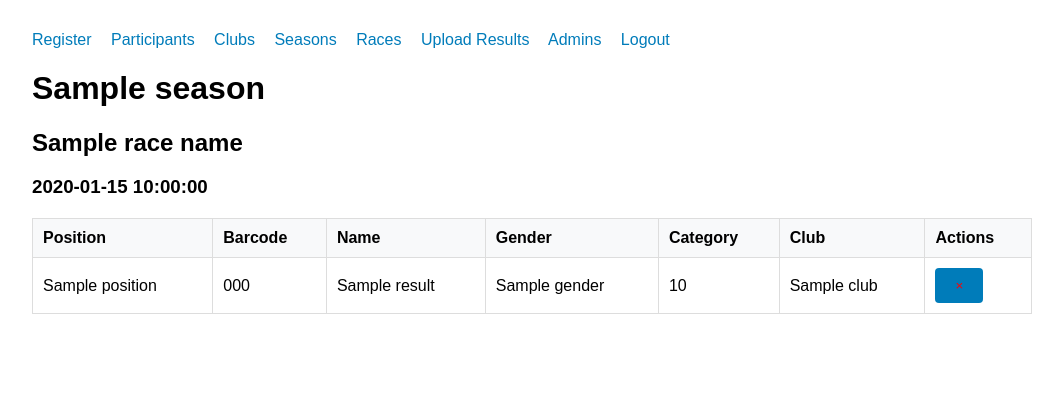
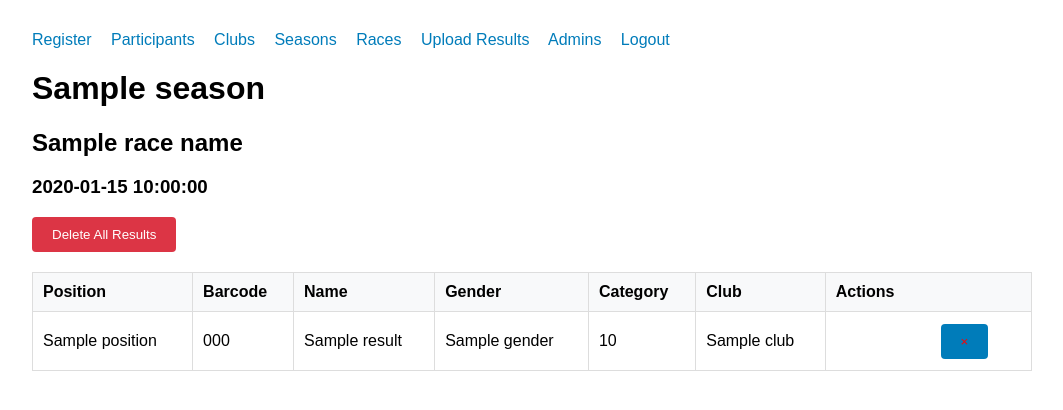
Before and after one commit to Romsey-Road-Runners/cc6-app, a Flask app: template api/templates/race_results.html in a window 1280 px wide. Shown: the part 273-683 px from the top of the page, without its empty margins (108-1171 px from the left). Run offline with Flask 3, Linux system fonts and the light colour scheme; the template is opened without the code that fills it: most values are stand-ins (such as "Sample title", 1, 10 or a date in 2020).

Commit message:
Improve result management some more

```diff
--- a/api/app.py
+++ b/api/app.py
@@ -454,6 +454,19 @@ def reorder_race_results():
         return jsonify({"success": False}), 400
 
 
+@app.route("/delete_all_race_results/<race_name>", methods=["POST"])
+@login_required
+def delete_all_race_results(race_name):
+    """Delete all results for a race"""
+    try:
+        database.delete_all_race_results(race_name)
+        flash("All race results deleted successfully!")
+    except Exception:
+        flash("Failed to delete race results.")
+
+    return redirect(request.referrer or url_for("races"))
+
+
 if __name__ == "__main__":
     port = int(os.environ.get("PORT", 8080))
     app.run(host="0.0.0.0", port=port)
--- a/api/database.py
+++ b/api/database.py
@@ -308,3 +308,17 @@ def update_race_result_position(result_id, new_position):
         .document(result_id)
         .update({"position": new_position})
     )
+
+
+def delete_all_race_results(race_name):
+    """Delete all results for a race"""
+    results = (
+        db.collection("race_results")
+        .where(filter=firestore.FieldFilter("race_name", "==", race_name))
+        .get()
+    )
+
+    batch = db.batch()
+    for result in results:
+        batch.delete(result.reference)
+    batch.commit()
--- a/api/templates/race_results.html
+++ b/api/templates/race_results.html
@@ -8,9 +8,8 @@
     <style>
         body { max-width: 1000px; }
         th, td { border-bottom: 1px solid #ddd; }
-        .dragging { opacity: 0.5; }
         .delete-btn { color: red; cursor: pointer; }
-        tbody tr { cursor: move; }
+        .arrow-btn { background: none; border: none; cursor: pointer; font-size: 16px; }
         .missing-position, .duplicate-position { background-color: #ffcccc; }
     </style>
 </head>
@@ -22,6 +21,10 @@
     <h1>{{ season }}</h1>
     <h2>{{ race_name }}</h2>
     <h3>{{ race_date }}</h3>
+
+    <form method="POST" action="{{ url_for('delete_all_race_results', race_name=race_name) }}" style="margin-bottom: 20px;">
+        <button type="submit" onclick="return confirm('Delete ALL results for this race? This cannot be undone!')" style="background-color: #dc3545; color: white; padding: 10px 20px; border: none; cursor: pointer;">Delete All Results</button>
+    </form>
 
     <table>
         <thead>
@@ -45,6 +48,8 @@
                 <td>{{ result.age or '-' }}</td>
                 <td>{{ result.club or '-' }}</td>
                 <td>
+                    <button class="arrow-btn" onclick="moveResult('{{ result.id }}', 'up')" title="Move up">↑</button>
+                    <button class="arrow-btn" onclick="moveResult('{{ result.id }}', 'down')" title="Move down">↓</button>
                     <form method="POST" action="{{ url_for('delete_race_result', result_id=result.id) }}" style="display: inline;">
                         <button type="submit" class="delete-btn" onclick="return confirm('Delete this result?')">×</button>
                     </form>
@@ -58,45 +63,38 @@
         </tbody>
     </table>
     <script>
-        let draggedElement = null;
+        function moveResult(resultId, direction) {
+            if (!confirm('Move this result ' + direction + '?')) {
+                return;
+            }
 
-        document.querySelectorAll('tbody tr').forEach(row => {
-            row.draggable = true;
+            const rows = Array.from(document.querySelectorAll('tbody tr[data-id]'));
+            const currentRow = rows.find(row => row.dataset.id === resultId);
+            const currentIndex = rows.indexOf(currentRow);
 
-            row.addEventListener('dragstart', function(e) {
-                draggedElement = this;
-                this.classList.add('dragging');
-            });
+            let newIndex;
+            if (direction === 'up' && currentIndex > 0) {
+                newIndex = currentIndex - 1;
+            } else if (direction === 'down' && currentIndex < rows.length - 1) {
+                newIndex = currentIndex + 1;
+            } else {
+                return;
+            }
 
-            row.addEventListener('dragend', function(e) {
-                this.classList.remove('dragging');
-                draggedElement = null;
-            });
+            const tbody = currentRow.parentNode;
+            const targetRow = rows[newIndex];
 
-            row.addEventListener('dragover', function(e) {
-                e.preventDefault();
-            });
+            if (direction === 'up') {
+                tbody.insertBefore(currentRow, targetRow);
+            } else {
+                tbody.insertBefore(currentRow, targetRow.nextSibling);
+            }
 
-            row.addEventListener('drop', function(e) {
-                e.preventDefault();
-                if (draggedElement && draggedElement !== this) {
-                    const tbody = this.parentNode;
-                    const draggedIndex = Array.from(tbody.children).indexOf(draggedElement);
-                    const targetIndex = Array.from(tbody.children).indexOf(this);
-
-                    if (draggedIndex < targetIndex) {
-                        tbody.insertBefore(draggedElement, this.nextSibling);
-                    } else {
-                        tbody.insertBefore(draggedElement, this);
-                    }
-
-                    updatePositions();
-                }
-            });
-        });
+            updatePositions();
+        }
 
         function updatePositions() {
-            const rows = document.querySelectorAll('tbody tr');
+            const rows = document.querySelectorAll('tbody tr[data-id]');
             const updates = [];
 
             rows.forEach((row, index) => {
```
